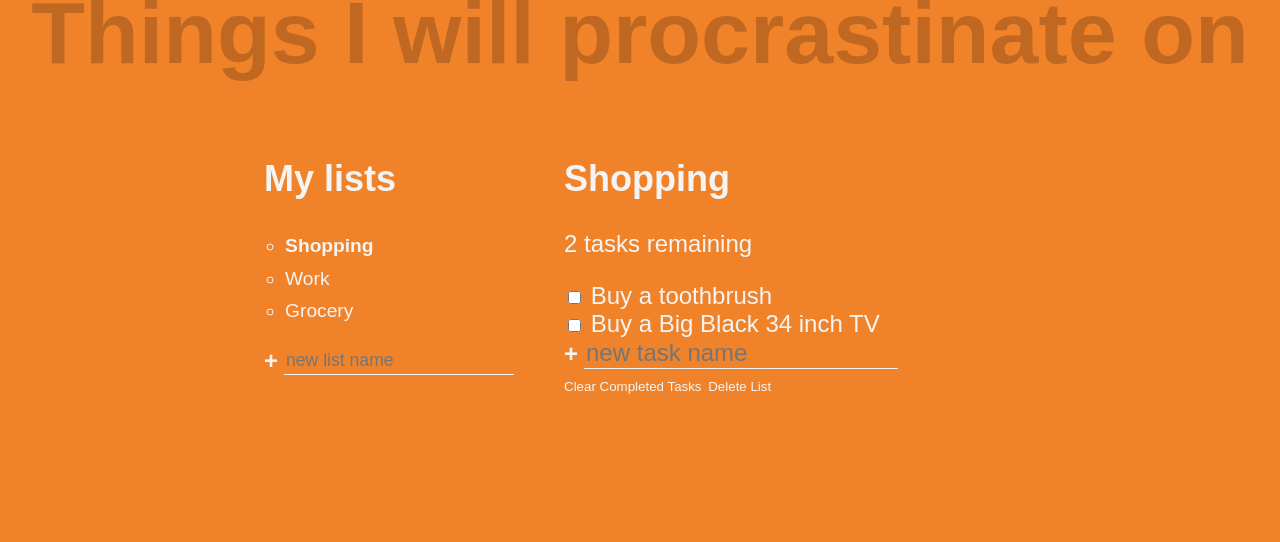
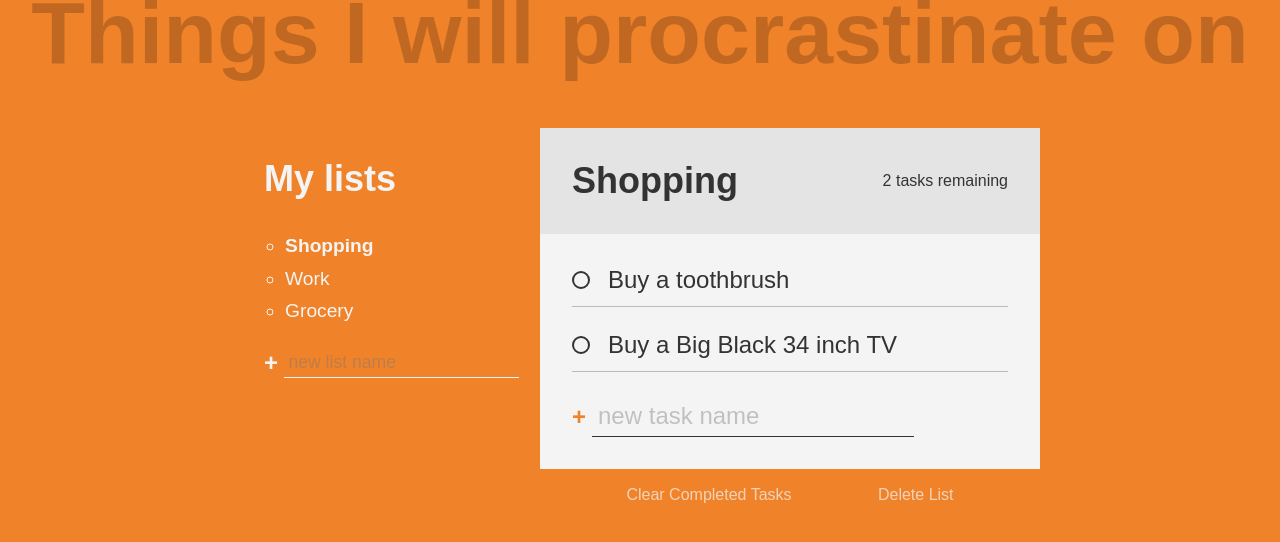
Before and after one commit to cvetkoS/YetAnotherTodoApp, a website: page index.html in a window 1280 px wide. Drawn offline with Linux system fonts and the light colour scheme.

Commit message:
Finished styling for the whole Todo

```diff
--- a/index.html
+++ b/index.html
@@ -14,9 +14,9 @@
     <div class="all-tasks">
         <h2 class="task-list-title">My lists</h2>
         <ul class="task-list">
-            <li class="active-list">Shopping</li>
-            <li>Work</li>
-            <li>Grocery</li>
+            <li class="list-item active-list">Shopping</li>
+            <li class="list-item">Work</li>
+            <li class="list-item">Grocery</li>
         </ul>
 
         <form action="">
--- a/scss/main.scss
+++ b/scss/main.scss
@@ -3,6 +3,8 @@
     --clr-light: #f4f4f4;
     --clr-dark: #333;
     --clr-warning: #cc3300;
+    --spacer: 2rem;
+    --custom-checkbox-size: 0.75em;
 }
 
 *,
@@ -52,6 +54,14 @@ body {
     padding-left: 1.1em;
 }
 
+.list-item {
+    cursor: pointer;
+}
+
+.list-item:hover {
+    opacity: 0.7;
+}
+
 form {
     display: flex;
 }
@@ -75,6 +85,16 @@ form {
     opacity: 0.7;
 }
 
+.btn.delete {
+    opacity: 0.7;
+    font-size: 1rem;
+    transition: color 200ms;
+}
+
+.btn.delete:hover {
+    color: var(--clr-warning);
+}
+
 .new-input {
     background: transparent;
     border: 0;
@@ -82,9 +102,15 @@ form {
     border-bottom: 1px solid currentColor;
     font-size: inherit;
     outline: none;
+    padding: 0.25em;
+
 
     transition: border-bottom 150ms ease-in;
     order: 2;
+}
+
+.new-input::placeholder {
+    opacity: 0.4;
 }
 
 .new-input:focus {
@@ -92,7 +118,7 @@ form {
 }
 
 .new-input:focus::placeholder {
-    opacity: 0.2;
+    opacity: 0.15;
 }
 
 .new-input.list {
@@ -104,6 +130,124 @@ form {
 }
 
 .todo-list {
-    padding-left: 1em;
     grid-area: active;
+    background: var(--clr-light);
+    color: var(--clr-dark);
 }
+
+.todo-header {
+    padding: var(--spacer);
+    background: #e4e4e4;
+    display: flex;
+    align-items: center;
+    justify-content: space-between;
+}
+
+.list-title {
+    margin: 0;
+    margin-right: 1em;
+}
+
+.task-count {
+    margin: 0;
+    font-size: 1rem;
+}
+
+.todo-body {
+    padding: var(--spacer);
+    position: relative;
+}
+
+.new-task-creator .create {
+    color: var(--clr-primary);
+}
+
+[type="checkbox"] {
+    opacity: 0;
+    position: absolute;
+}
+
+.task label {
+    display: inline-flex;
+    align-items: center;
+    position: relative;
+}
+
+.task {
+    position: relative;
+    margin-bottom: 1.5em;
+}
+
+.task::after {
+    content: "";
+    position: absolute;
+    right: 0;
+    left: 0;
+    bottom: -.5em;
+    height: 1px;
+    background: currentColor;
+    opacity: 0.3;
+}
+
+.new-input.task {
+    margin-bottom: 0;
+}
+
+
+
+.custom-checkbox {
+    display: inline-block;
+    width: var(--custom-checkbox-size);
+    height: var(--custom-checkbox-size);
+    margin-right: var(--custom-checkbox-size);
+    cursor: pointer;
+    border: 2px solid currentColor;
+    border-radius: 50%;
+    transform: scale(1);
+    transition: transform 300ms ease-in-out;
+}
+
+.task:hover .custom-checkbox,
+[type="checkbox"]:focus+label .custom-checkbox {
+    transform: scale(1.2);
+    color: var(--clr-primary);
+}
+
+[type="checkbox"]:checked+label .custom-checkbox {
+    background: var(--clr-primary);
+    border-color: var(--clr-primary);
+    box-shadow: inset 0 0 0px 2px white;
+}
+
+[type="checkbox"]:checked+label {
+    opacity: 0.5;
+}
+
+.task label::after {
+    content: "";
+    position: absolute;
+    left: 1.5em;
+    right: 0;
+    height: 3px;
+    background: currentColor;
+    transform: scaleX(0);
+    transform-origin: left;
+    transition: transform 150ms ease-in-out;
+}
+
+[type="checkbox"]:checked+label::after {
+    transform: scaleX(1);
+    transform-origin: left;
+
+}
+
+.delete-tasks {
+    display: flex;
+    justify-content: space-evenly;
+    position: absolute;
+    width: 100%;
+    left: 0;
+    bottom: -35px;
+    color: var(--clr-light);
+    font-weight: 700;
+}
```
Also changed, not shown: css/main.css.
